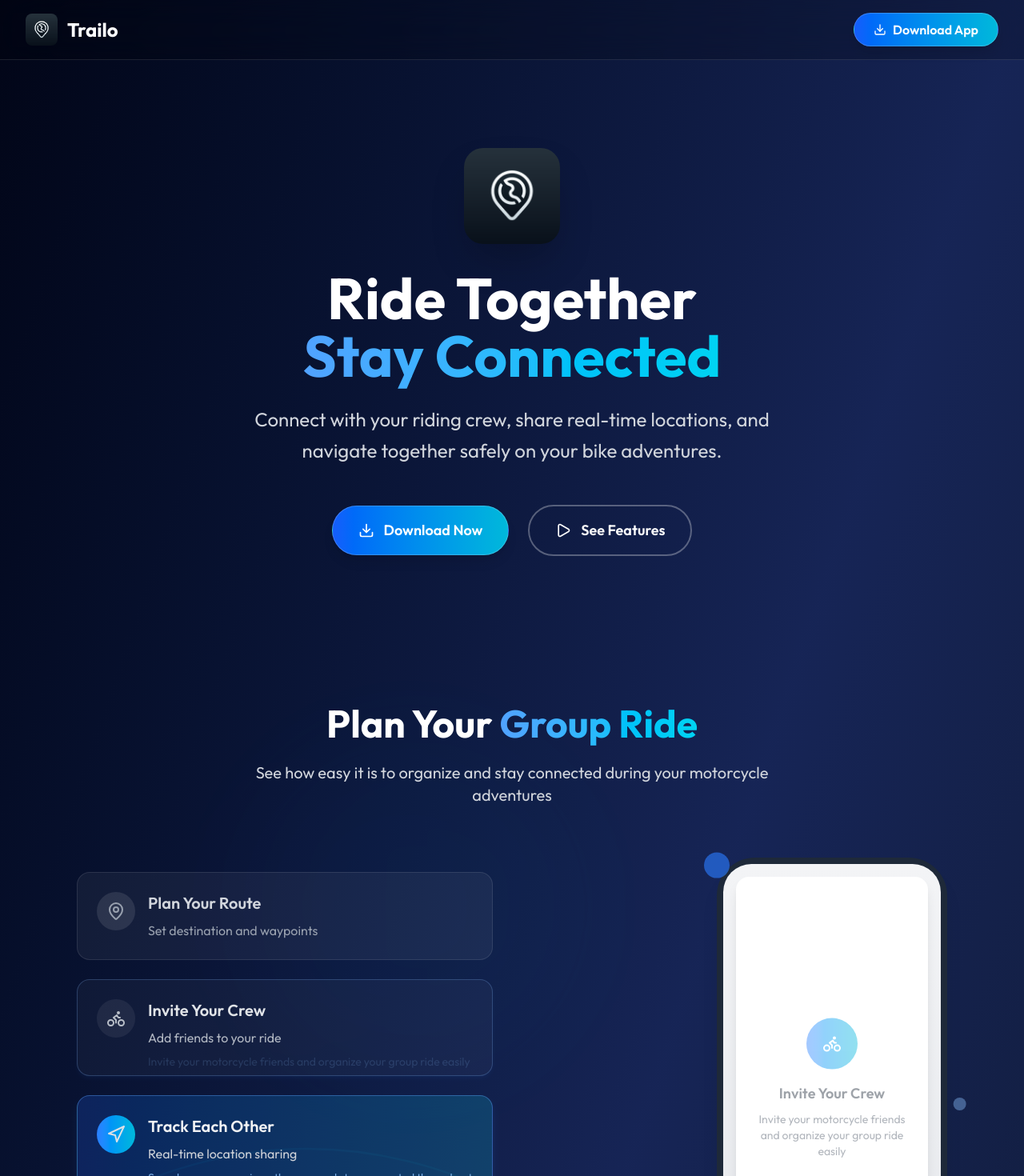
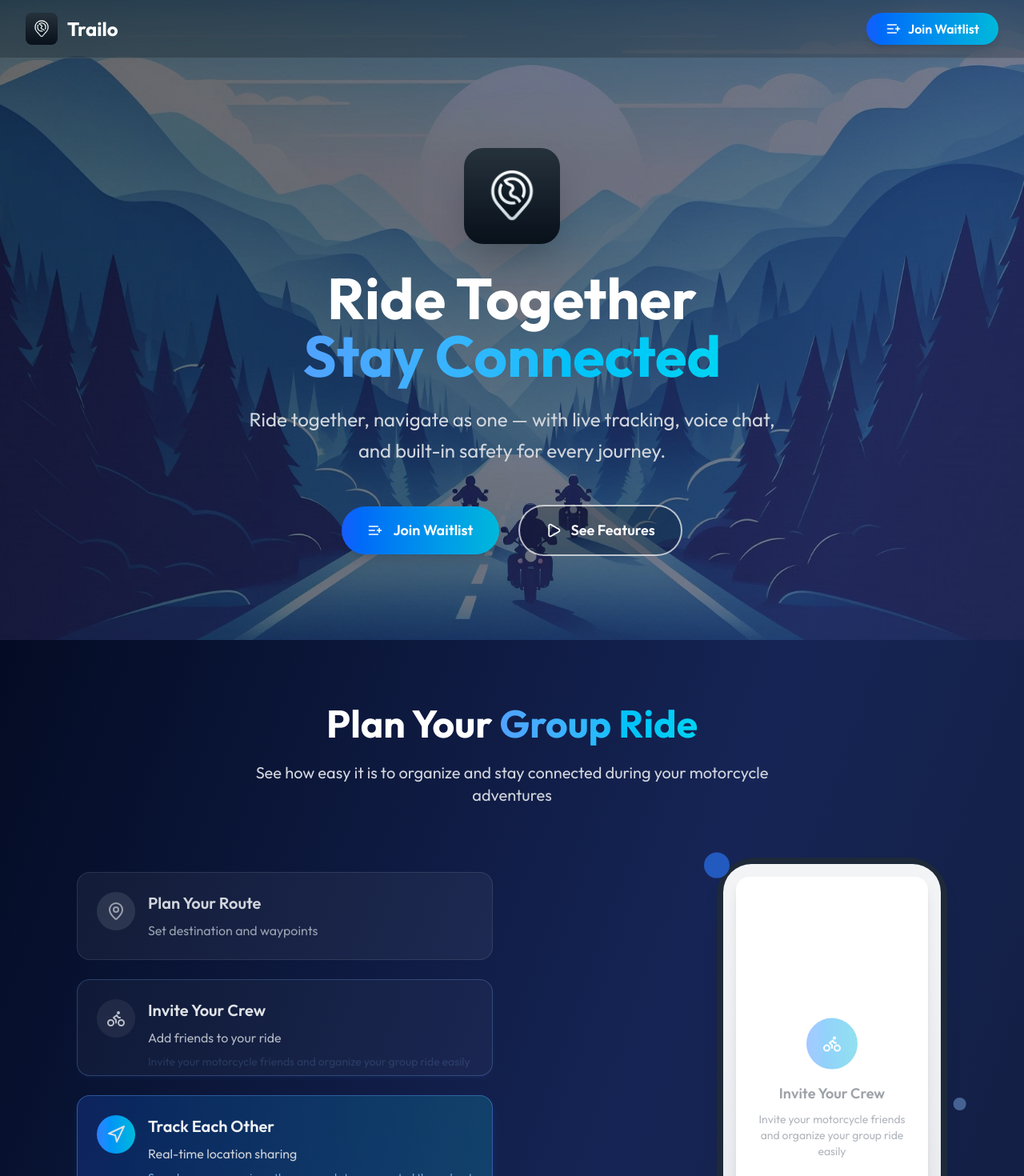
Before and after one commit to sumit-s-nair/Trailo-Web, a Next.js app: page / in a window 1280 px wide. Shown: the top 1470 px of the page at 80% size. Built offline with nearby package versions, Linux system fonts and the light colour scheme.

Commit message:
Create Dev var to set whole site to dev mode

```diff
--- a/src/app/components/BackgroundAnimation.tsx
+++ /dev/null
@@ -1,58 +0,0 @@
-"use client";
-
-import { motion } from "framer-motion";
-
-export default function BackgroundAnimation() {
-  return (
-    <div className="absolute inset-0 overflow-hidden">
-      {/* Animated Road Network */}
-      <svg className="absolute inset-0 w-full h-full opacity-20" viewBox="0 0 1000 1000">
-        {/* Main Roads */}
-        <motion.path
-          d="M100,200 Q300,100 500,200 T900,300"
-          stroke="rgba(6, 182, 212, 0.3)"
-          strokeWidth="2"
-          fill="none"
-          strokeDasharray="10,5"
-          initial={{ pathLength: 0 }}
-          animate={{ pathLength: 1 }}
-          transition={{ duration: 4, repeat: Infinity, ease: "linear" }}
-        />
-        <motion.path
-          d="M200,800 Q400,600 600,700 T800,600"
-          stroke="rgba(59, 130, 246, 0.3)"
-          strokeWidth="2"
-          fill="none"
-          strokeDasharray="8,4"
-          initial={{ pathLength: 0 }}
-          animate={{ pathLength: 1 }}
-          transition={{ duration: 5, repeat: Infinity, ease: "linear", delay: 1 }}
-        />
-        <motion.path
-          d="M50,500 Q250,400 450,500 Q650,600 850,500"
-          stroke="rgba(16, 185, 129, 0.3)"
-          strokeWidth="2"
-          fill="none"
-          strokeDasharray="12,6"
-          initial={{ pathLength: 0 }}
-          animate={{ pathLength: 1 }}
-          transition={{ duration: 6, repeat: Infinity, ease: "linear", delay: 2 }}
-        />
-      </svg>
-
-      {/* Pulsating City Glow */}
-      <motion.div
-        className="absolute top-1/4 left-1/4 w-96 h-96 bg-gradient-to-r from-blue-500/10 to-cyan-400/10 rounded-full blur-3xl"
-        animate={{
-          scale: [1, 1.3, 1],
-          opacity: [0.2, 0.4, 0.2],
-        }}
-        transition={{
-          duration: 8,
-          repeat: Infinity,
-          ease: "easeInOut"
-        }}
-      />
-    </div>
-  );
-}
--- a/src/app/components/Features.tsx
+++ b/src/app/components/Features.tsx
@@ -38,7 +38,7 @@ const features = [
 
 export default function Features() {
   return (
-    <section className="py-20 relative">
+    <section id="features" className="py-20 relative">
       <div className="max-w-7xl mx-auto px-4 sm:px-6 lg:px-8">
         <motion.div
           initial={{ opacity: 0, y: 30 }}
--- a/src/app/components/HeroSection.tsx
+++ b/src/app/components/HeroSection.tsx
@@ -2,10 +2,15 @@
 
 import { motion } from "framer-motion";
 import Image from "next/image";
-import { Download, Play } from "lucide-react";
+import { Download, ListPlus, Play } from "lucide-react";
 import { useEffect, useState } from "react";
 
-export default function HeroSection() {
+// type def is necessary for TypeScript cause it hates me
+interface HeroSectionProps {
+  isDev: boolean;
+}
+
+const HeroSection: React.FC<HeroSectionProps> = ({ isDev }) => {
   const [apkFilename, setApkFilename] = useState<string | null>(null);
 
   useEffect(() => {
@@ -20,7 +25,15 @@ export default function HeroSection() {
 
   return (
     <section className="min-h-screen flex items-center justify-center relative pt-20">
-      <div className="max-w-4xl mx-auto text-center px-4 sm:px-6 lg:px-8">
+      <div className="absolute inset-0 opacity-40">
+        <Image
+          src="/background-hero.jpeg"
+          alt="Hero Background"
+          layout="fill"
+          objectFit="cover"
+        />
+      </div>
+      <div className="max-w-4xl mx-auto text-center px-4 sm:px-6 lg:px-8 relative z-10">
         <motion.div
           initial={{ opacity: 0, y: 30 }}
           animate={{ opacity: 1, y: 0 }}
@@ -55,7 +68,8 @@ export default function HeroSection() {
           transition={{ duration: 0.8, delay: 0.6 }}
           className="text-xl sm:text-2xl text-gray-300 mb-12 max-w-2xl mx-auto leading-relaxed"
         >
-          Connect with your riding crew, share real-time locations, and navigate together safely on your bike adventures.
+          Ride together, navigate as one — with live tracking, voice chat, and
+          built-in safety for every journey.
         </motion.p>
 
         <motion.div
@@ -65,24 +79,32 @@ export default function HeroSection() {
           className="flex flex-col sm:flex-row items-center justify-center space-y-4 sm:space-y-0 sm:space-x-6"
         >
           <motion.a
-            href={`/${apkFilename}`}
+            href={isDev ? '' : `/${apkFilename}`}
             download
-            className="bg-gradient-to-r from-blue-600 to-cyan-500 hover:from-blue-700 hover:to-cyan-600 text-white px-8 py-4 rounded-full font-semibold text-lg transition-all duration-300 flex items-center space-x-3 shadow-lg hover:shadow-xl border border-white/20"
+            className="bg-gradient-to-r from-blue-600 to-cyan-500 hover:from-blue-700 hover:to-cyan-600 text-white px-8 py-4 rounded-full font-semibold text-lg transition-all duration-300 flex items-center space-x-3 shadow-lg hover:shadow-xl"
             whileHover={{ scale: 1.05, y: -2 }}
             whileTap={{ scale: 0.95 }}
           >
-            <Download className="w-5 h-5" />
-            <span>Download Now</span>
-          </motion.a>            <motion.button
-              className="border-2 border-white/30 hover:border-white/50 text-white px-8 py-4 rounded-full font-semibold text-lg transition-all duration-300 flex items-center space-x-3 hover:bg-white/10"
+            {isDev ? (
+              <ListPlus className="w-5 h-5" />
+            ) : (
+              <Download className="w-4 h-4" />
+            )}
+            <span>{isDev ? "Join Waitlist" : "Download Now"}</span>
+          </motion.a>{" "}
+          <motion.a
+            href="#features"
+            className="border-2 border-white/70 bg-black/20 hover:border-white/90 text-white px-8 py-4 rounded-full font-semibold text-lg transition-all duration-300 flex items-center space-x-3 hover:bg-black/50"
             whileHover={{ scale: 1.05, y: -2 }}
             whileTap={{ scale: 0.95 }}
           >
             <Play className="w-5 h-5" />
             <span>See Features</span>
-            </motion.button>
+          </motion.a>
         </motion.div>
       </div>
     </section>
   );
-}
+};
+
+export default HeroSection;
--- a/src/app/components/Navigation.tsx
+++ b/src/app/components/Navigation.tsx
@@ -2,11 +2,16 @@
 
 import { motion } from "framer-motion";
 import Image from "next/image";
-import { Download } from "lucide-react";
+import Link from "next/link";
+import { Download, ListPlus } from "lucide-react";
 import { useEffect, useState } from "react";
 
-export default function Navigation() {
+// Navigation type def cause ts is lill pain in the ass
+interface NavigationProps {
+  isDev: boolean;
+}
 
+const Navigation: React.FC<NavigationProps> = ({ isDev }) => {
   const [apkFilename, setApkFilename] = useState<string | null>(null);
 
   useEffect(() => {
@@ -28,6 +33,7 @@ export default function Navigation() {
     >
       <div className="max-w-7xl mx-auto px-4 sm:px-6 lg:px-8">
         <div className="flex justify-between items-center py-4">
+          <Link href="/">
             <motion.div
               className="flex items-center space-x-3"
               whileHover={{ scale: 1.05 }}
@@ -40,21 +46,28 @@ export default function Navigation() {
                 height={40}
                 className="rounded-lg"
               />
+
               <span className="text-2xl font-bold text-white">Trailo</span>
             </motion.div>
-
+          </Link>
           <motion.a
-            href={`/${apkFilename}`}
+            href={isDev ? '' : `/${apkFilename}`}
             download
-            className="bg-gradient-to-r from-blue-600 to-cyan-500 hover:from-blue-700 hover:to-cyan-600 text-white px-6 py-2 rounded-full font-semibold transition-all duration-300 flex items-center space-x-2 shadow-lg hover:shadow-xl border border-white/20"
+            className="bg-gradient-to-r from-blue-600 to-cyan-500 hover:from-blue-700 hover:to-cyan-600 text-white px-6 py-2 rounded-full font-semibold transition-all duration-300 flex items-center space-x-2 shadow-lg hover:shadow-xl"
             whileHover={{ scale: 1.05, y: -2 }}
             whileTap={{ scale: 0.95 }}
           >
+            {isDev ? (
+              <ListPlus className="w-5 h-5" />
+            ) : (
               <Download className="w-4 h-4" />
-            <span>Download App</span>
+            )}
+            <span>{isDev ? "Join Waitlist" : "Download Now"}</span>
           </motion.a>
         </div>
       </div>
     </motion.nav>
   );
-}
+};
+
+export default Navigation;
--- /dev/null
+++ b/src/app/components/WaitlistSection.tsx
@@ -0,0 +1,90 @@
+"use client";
+
+import { motion } from "framer-motion";
+import Image from "next/image";
+import { ListPlus } from "lucide-react";
+
+export default function WaitlistSection() {
+  return (
+    <section className="py-20 relative">
+      <div className="max-w-6xl mx-auto px-4 sm:px-6 lg:px-8">
+        <div className="grid grid-cols-1 lg:grid-cols-2 gap-12 items-center">
+          <motion.div
+            initial={{ opacity: 0, x: -50 }}
+            whileInView={{ opacity: 1, x: 0 }}
+            transition={{ duration: 0.8 }}
+            viewport={{ once: true }}
+            className="text-center lg:text-left"
+          >
+            <motion.div
+              initial={{ opacity: 0, scale: 0.8 }}
+              whileInView={{ opacity: 1, scale: 1 }}
+              transition={{ duration: 0.8, delay: 0.2 }}
+              viewport={{ once: true }}
+              className="mb-8"
+            >
+              <Image
+                src="/icon.png"
+                alt="Trailo App"
+                width={150}
+                height={150}
+                className="mx-auto lg:mx-0 rounded-3xl shadow-2xl"
+              />
+            </motion.div>
+            <motion.h2
+              initial={{ opacity: 0, y: 30 }}
+              whileInView={{ opacity: 1, y: 0 }}
+              transition={{ duration: 0.8, delay: 0.3 }}
+              viewport={{ once: true }}
+              className="text-4xl sm:text-5xl font-bold text-white mb-6"
+            >
+              Ready to{" "}
+              <span className="bg-gradient-to-r from-blue-400 to-cyan-400 bg-clip-text text-transparent">
+                Ride Together?
+              </span>
+            </motion.h2>
+
+            <motion.p
+              initial={{ opacity: 0, y: 30 }}
+              whileInView={{ opacity: 1, y: 0 }}
+              transition={{ duration: 0.8, delay: 0.4 }}
+              viewport={{ once: true }}
+              className="text-xl text-gray-300 mb-8 max-w-md mx-auto lg:mx-0"
+            >
+              Join the community of motorcycle riders and start your connected
+              adventures with Trailo.
+            </motion.p>
+          </motion.div>
+
+          <motion.div
+            initial={{ opacity: 0, x: 50 }}
+            whileInView={{ opacity: 1, x: 0 }}
+            transition={{ duration: 0.8 }}
+            viewport={{ once: true }}
+            className="space-y-8"
+          >
+            <div className="text-center lg:text-left">
+              <h3 className="text-2xl font-semibold text-white mb-4">
+                Join the Waitlist
+              </h3>
+              <p className="text-gray-300 mb-8">
+                Available for Android devices. Help us improve by joining our
+                waitlist and getting early access to Trailo.
+              </p>
+            </div>
+            <motion.a
+              href={""}
+              download
+              className="w-full bg-gradient-to-r from-blue-600 to-cyan-500 hover:from-blue-700 hover:to-cyan-600 text-white px-8 py-4 rounded-2xl font-semibold text-lg transition-all duration-300 flex items-center justify-center space-x-3 shadow-lg hover:shadow-xl border border-white/20"
+              whileHover={{ scale: 1.02, y: -2 }}
+              whileTap={{ scale: 0.98 }}
+            >
+              <ListPlus className="w-6 h-6" />
+              <span>Join the waitlist now</span>
+            </motion.a>
+          </motion.div>
+        </div>
+      </div>
+    </section>
+  );
+}
--- a/src/app/page.tsx
+++ b/src/app/page.tsx
@@ -1,21 +1,28 @@
-import BackgroundAnimation from "./components/BackgroundAnimation";
 import Navigation from "./components/Navigation";
 import HeroSection from "./components/HeroSection";
 import JourneyDemo from "./components/JourneyDemo";
 import Features from "./components/Features";
 import TechStack from "./components/TechStack";
 import DownloadSection from "./components/DownloadSection";
+import WaitlistSection from "./components/WaitlistSection";
 
 export default function Home() {
+  const isDev = true; // change to false when our app has finished testing cause im too lazy to change whole code again
+  // also remind me to add waitlist join link
+
   return (
     <div className="min-h-screen bg-gradient-to-br from-slate-950 via-blue-950 to-slate-900 relative overflow-hidden">
-      <BackgroundAnimation />
-      <Navigation />
-      <HeroSection />
+      <Navigation isDev={isDev} />
+      <HeroSection isDev={isDev} />
       <JourneyDemo />
       <Features />
       <TechStack />
-      <DownloadSection />
+      {/* change the download section to join waitlist section */}
+      {isDev ? (
+        <WaitlistSection />
+      ) : (
+        <DownloadSection />
+      )}
     </div>
   );
 }
```
Also changed, not shown: public/background-hero.jpeg (added), 1 other file (tests, documents, lock files or other folders). Lines whose indentation alone changed are shown as unchanged.
